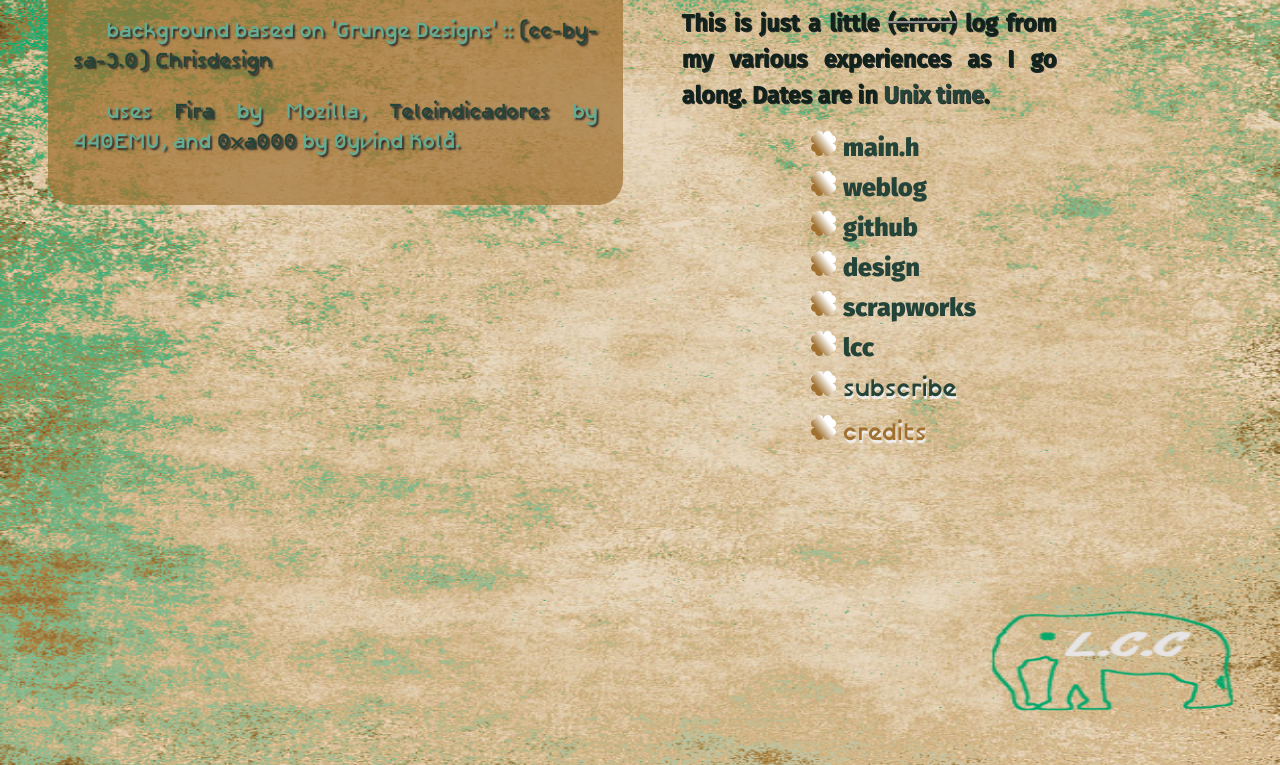
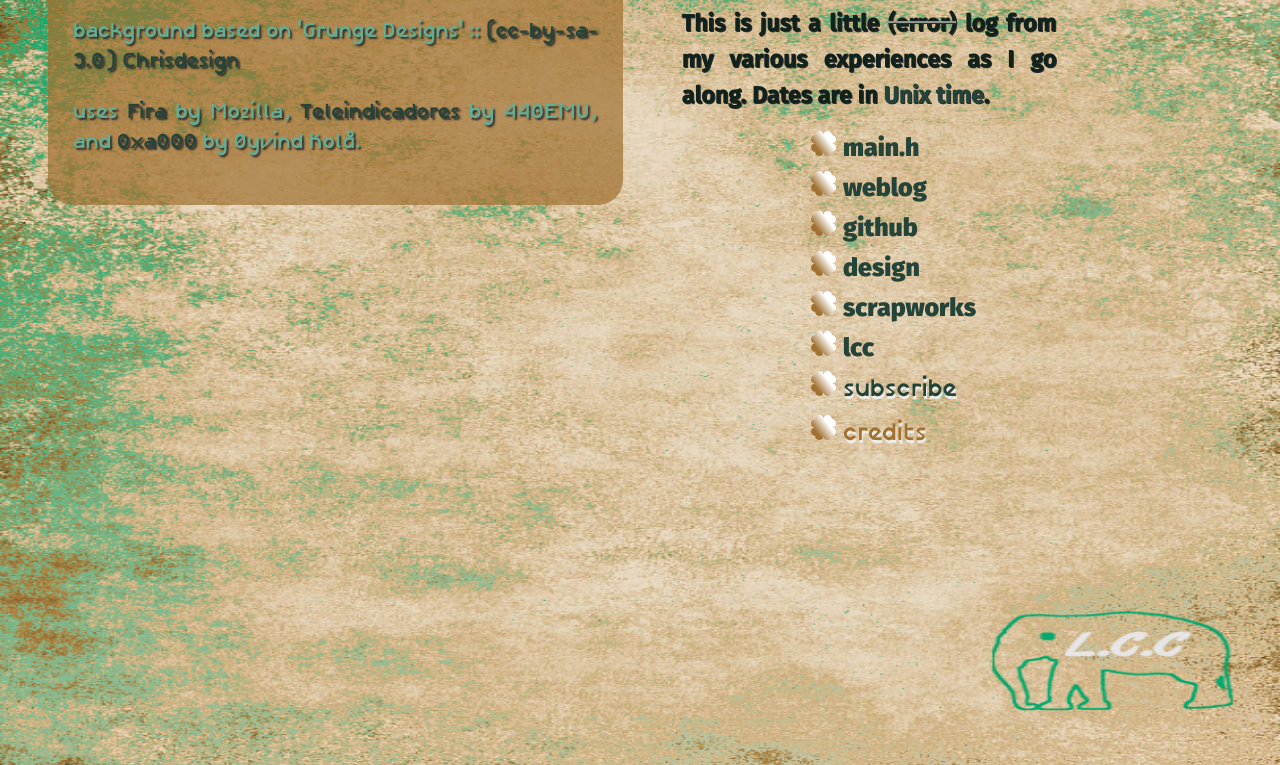
Before and after one commit to paulmadore/notes-logs, a plain HTML site: page credits.html in a window 1280 px wide. Shown: the part 136-901 px from the top of the page. Drawn offline with Linux system fonts and the light colour scheme.

Commit message:
fix credits.html with declaration of importance - next subject of blog

```diff
--- a/moonpunter.css
+++ b/moonpunter.css
@@ -243,12 +243,16 @@ div.creditsbg {
     width: 100%;
 }
 
+p.credits {
+    text-indent: 0 !important;
+}
+
 footer p, div#footer p, p.credits {
     color: #64ac92;
     font-size: 1.1em;
     font-family: 'orion';
     text-shadow: 2px 2px 2px #2d2d2d;
-    text-indent: 0in;
+
 }
 
 footer p a:hover, div#footer p a:hover, p.credits a:hover {
```
